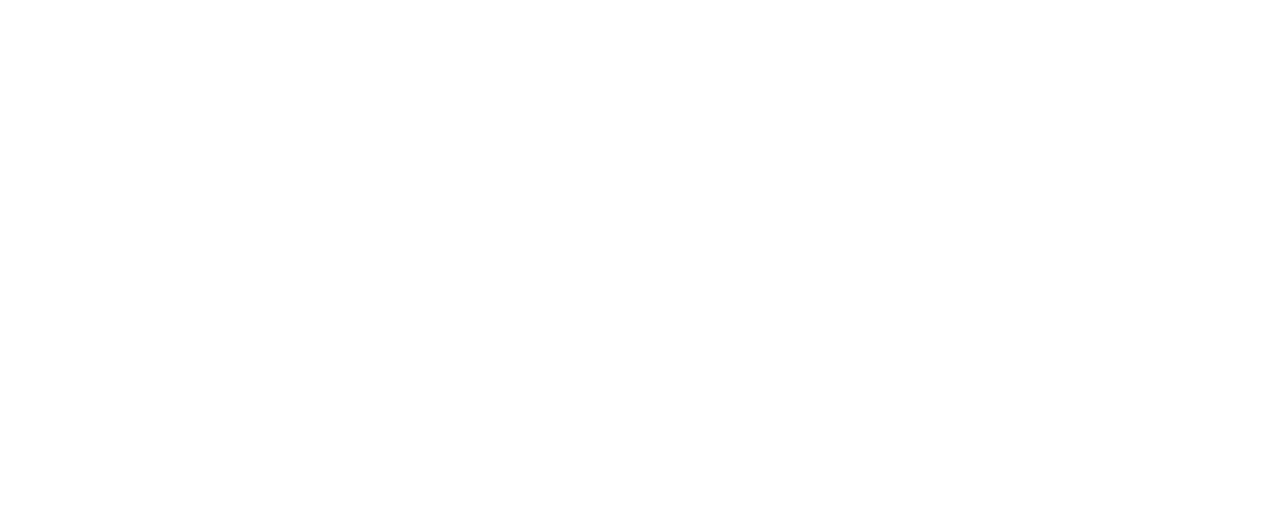
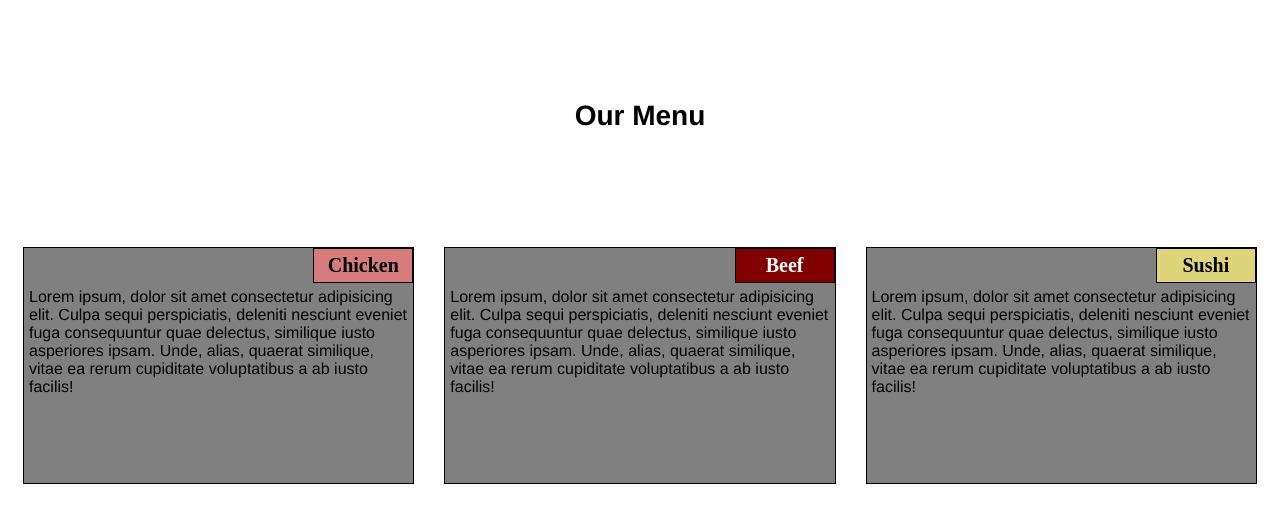
Before and after one commit to bushra11771/Assignment_2, a plain HTML site: page index.html in a window 1280 px wide. Drawn offline with Linux system fonts and the light colour scheme.

Commit message:
Added Assignment

```diff
--- a/index.html
+++ b/index.html
@@ -4,9 +4,37 @@
     <meta charset="UTF-8">
     <meta http-equiv="X-UA-Compatible" content="IE=edge">
     <meta name="viewport" content="width=device-width, initial-scale=1.0">
-    <title>Document</title>
+    <link rel="stylesheet" href="style.css">
+    <title>Assignment Solution For Module 2</title>
 </head>
 <body>
+    <h1>Our Menu</h1>
+    <section class="column-lg-4 colmn-md-6 colmn-sm-12">
+        <div>
+            <p class="sub1">Chicken</p>
+            <p class="content">
+                Lorem ipsum, dolor sit amet consectetur adipisicing elit. Culpa sequi perspiciatis, deleniti nesciunt eveniet fuga consequuntur quae delectus, similique iusto asperiores ipsam. Unde, alias, quaerat similique, vitae ea rerum cupiditate voluptatibus a ab iusto facilis!
+            </p>
+        </div>
+    </section>
+
+    <section class="column-lg-4 colmn-md-6 colmn-sm-12">
+        <div>
+            <p class="sub2">Beef</p>
+            <p class="content">
+                Lorem ipsum, dolor sit amet consectetur adipisicing elit. Culpa sequi perspiciatis, deleniti nesciunt eveniet fuga consequuntur quae delectus, similique iusto asperiores ipsam. Unde, alias, quaerat similique, vitae ea rerum cupiditate voluptatibus a ab iusto facilis!
+            </p>
+        </div>
+    </section>
+    <section class="column-lg-4 colmn-md-6 colmn-sm-12">
+        <div>
+            <p class="sub3">Sushi</p>
+            <p class="content">
+                Lorem ipsum, dolor sit amet consectetur adipisicing elit. Culpa sequi perspiciatis, deleniti nesciunt eveniet fuga consequuntur quae delectus, similique iusto asperiores ipsam. Unde, alias, quaerat similique, vitae ea rerum cupiditate voluptatibus a ab iusto facilis!
+            </p>
+        </div>
+    </section>
+
 
 </body>
 </html>
--- a/style.css
+++ b/style.css
@@ -0,0 +1,125 @@
+    * {
+        box-sizing: border-box;
+    }
+
+    body {
+        background-color: white;
+    }
+
+    h1 {
+        margin: 100px;
+        text-align: center;
+        font-family: Helvetica;
+        font-weight: bold;
+        font-size: 175%;
+    }
+
+    section {
+        position: relative;
+        padding: 15px;
+        width: 100%;
+    }
+
+    p {
+        position: relative;
+        clear: right;
+    }
+
+    div {
+        position: relative;
+        background-color: gray;
+        border: 1px solid black;
+        width: 100%;
+        margin-left: auto;
+        margin-right: auto;
+        margin-bottom: auto;
+    }
+
+    .sub1 {
+        float: right;
+        width: 100px;
+        padding: 5px;
+        margin: 0px;
+        border: 1px solid black;
+        text-align: center;
+        font-size: 125%;
+        font-weight: bold;
+        background-color: rgb(214, 124, 124);
+
+    }
+
+    .sub2 {
+        float: right;
+        color: white;
+        width: 100px;
+        padding: 5px;
+        margin: 0px;
+        border: 1px solid black;
+        text-align: center;
+        font-size: 125%;
+        font-weight: bold;
+        background-color: maroon;
+
+    }
+
+    .sub3 {
+        color: black;
+        float: right;
+        width: 100px;
+        padding: 5px;
+        margin: 0px;
+        border: 1px solid black;
+        text-align: center;
+        font-size: 125%;
+        font-weight: bold;
+        background-color: rgb(223, 212, 121);
+
+    }
+
+    .content {
+        padding: 5px;
+        border: none;
+        background-color: gray;
+        font-family: Helvetica;
+        color: black;
+        margin: 0px;
+        height: 200px;
+        overflow: auto;
+    }
+
+    .row {
+        width: 90%;
+    }
+
+    /*desktop version*/
+    @media (min-width: 992px) {
+        .column-lg-4 {
+            float: left;
+            width: 33.33%;
+        }
+    }
+
+    /*tablet version*/
+    @media (min-width: 768px) and (max-width: 991px) {
+        .colmn-md-6 {
+            float: left;
+            width: 50%;
+            margin-left: auto;
+            margin-right: auto;
+        }
+
+        .colmn-md-12 {
+            float: left;
+            width: 100%;
+            margin-left: auto;
+            margin-right: auto;
+        }
+    }
+
+    /*mobile version*/
+    @media (max-width: 767px) {
+        .colmn-sm-12 {
+            float: left;
+            width: 100%;
+        }
+    }
```
